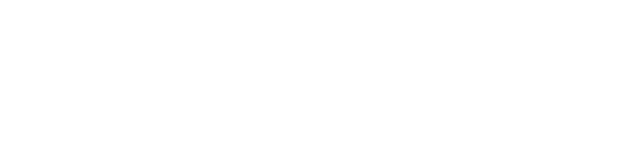
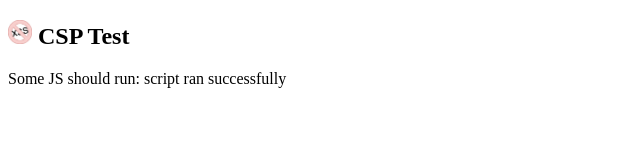
Before and after one commit to knm-io/csp-test, a plain HTML site: page content/index.html in a window 1280 px wide. Shown: the whole page, without its empty margins (0-640 px from the left). Drawn offline with Linux system fonts and the light colour scheme.

Commit message:
improved content: favicon, text to show page works

```diff
--- a/content/index.html
+++ b/content/index.html
@@ -1,6 +1,7 @@
 <!DOCTYPE html>
 <html>
   <head>
+    <link rel="icon" href="NoXSS.drawio.png">
     <script>console.log("this script is lacking a nonce and should not run.");</script>
     <script nonce="lalala">console.log("this script has the wrong nonce and should not run.");</script>
     <script nonce="lalala1">console.log("this script has the wrong nonce and should not run.");</script>
@@ -10,5 +11,15 @@
     <script nonce="lalala5">console.log("this script has the wrong nonce and should not run. (this report may be throttled)");</script>
     <script nonce="lalala6">console.log("this script has the wrong nonce and should not run. (this report should be throttled)");</script>
     <script nonce="blarglfarz">console.log("this script has a nonce and should run.");</script>
+    <style>
+      h2 img {
+        height: 1em;
+      }
+    </style>
   </head>
+  <body>
+    <h2><img src="NoXSS.drawio.png"> CSP Test</h2>
+    <div>Some JS should run: </div>
+    <script nonce="blarglfarz">document.querySelector('div').appendChild(document.createTextNode('script ran successfully'));</script>
+  </body>
 </html>
```
Also changed, not shown: content/NoXSS.drawio.png (added), 1 other file.
